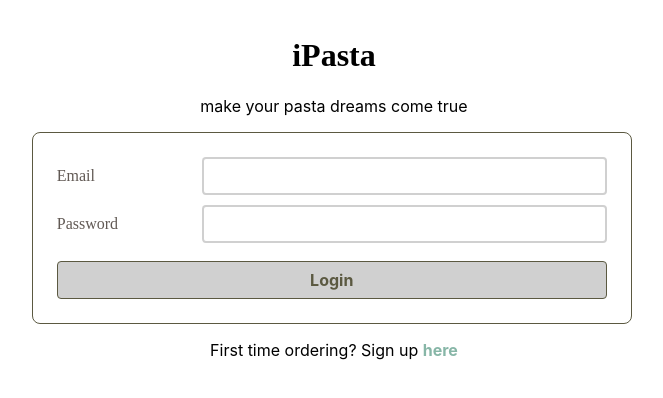
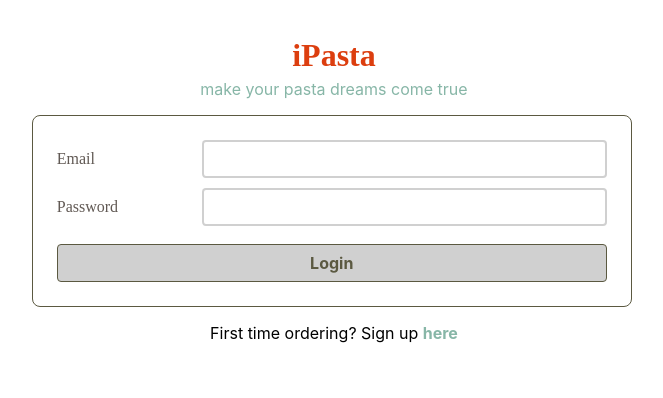
Before and after one commit to KatBunny/pasta-bar, a React (Create React App) app: page / in a window 1280 px wide. Shown: the top 398 px of the page, without its empty margins (306-969 px from the left). Built offline with nearby package versions, Linux system fonts and the light colour scheme; no server answers.

Commit message:
style auth page welcome text

```diff
--- a/src/pages/AuthPage/AuthPage.css
+++ b/src/pages/AuthPage/AuthPage.css
@@ -18,3 +18,13 @@ a.authpage-link:hover {
     text-decoration: underline var(--yellow);
     text-decoration-thickness: 3px;
 }
+
+div.welcome-page > h1 {
+    margin-bottom: 0;
+    color: var(--red);
+}
+
+div.welcome-page > p {
+    margin-top: 5px;
+    color: var(--blue);
+}
```
